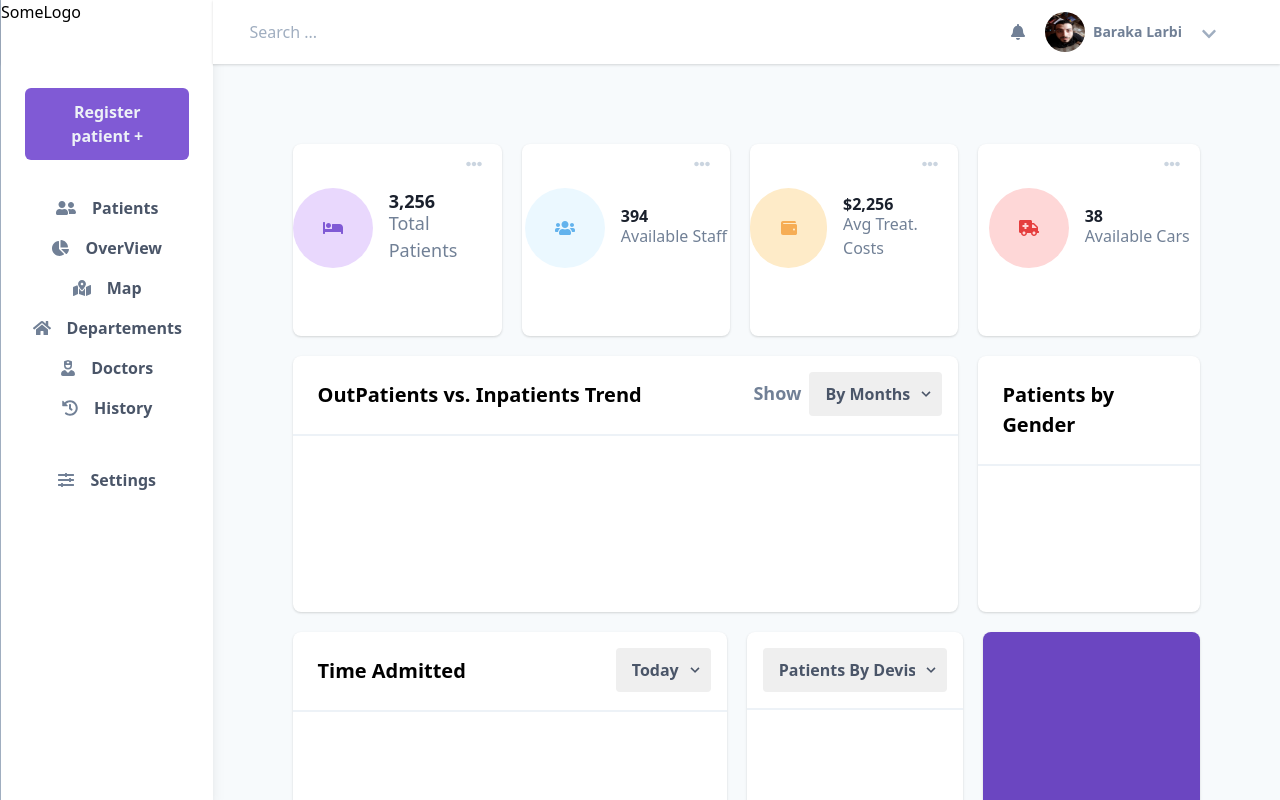
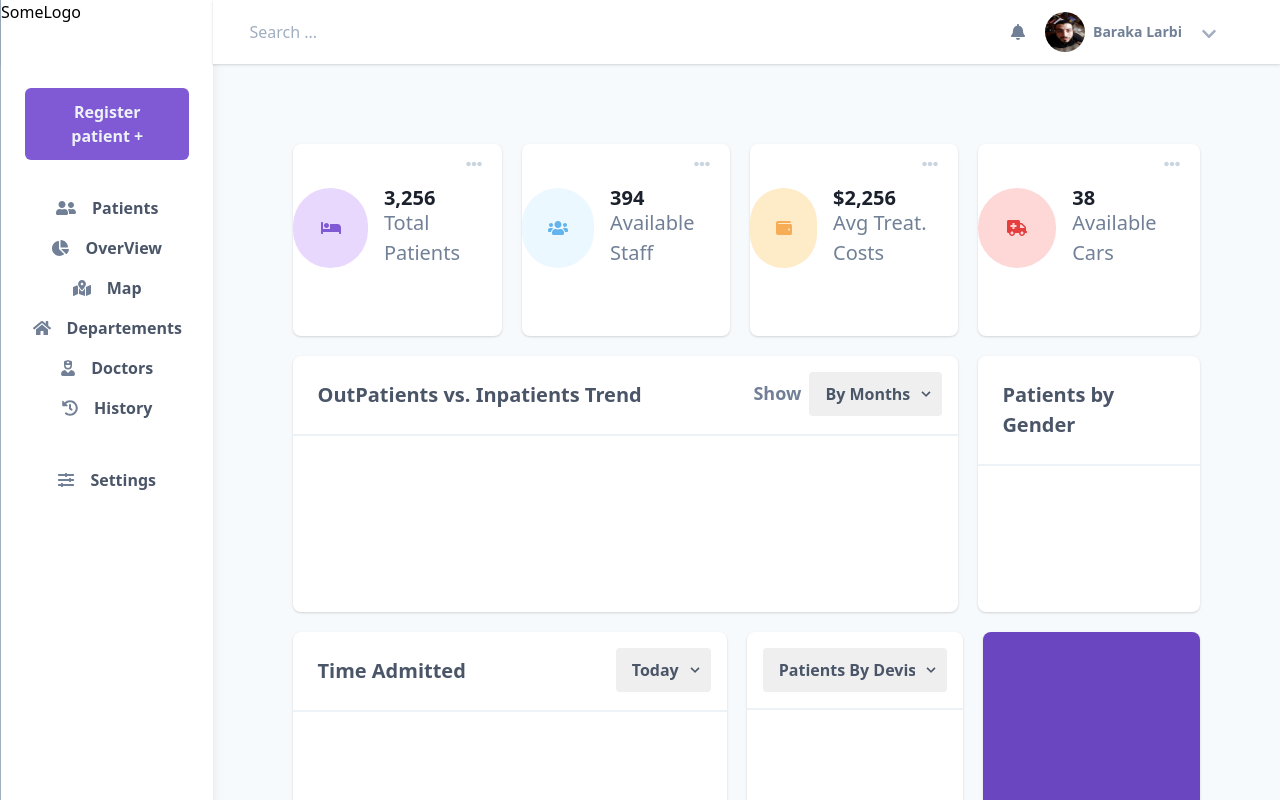
Before and after one commit to larbibaraka/health-app-dashboard, a React (Create React App) app: page / in a window 1280 px wide. Shown: the top 800 px of the page. Built offline with nearby package versions, Linux system fonts and the light colour scheme.

Commit message:
fix size of text

```diff
--- a/src/components/ResumeArea.jsx
+++ b/src/components/ResumeArea.jsx
@@ -23,8 +23,8 @@ export function ResumeArea() {
                 <FontAwesomeIcon icon={faBed} />
               </span>
               <div className="text-base">
-                <p className="text-gray-900 leading-none font-bold text-lg">3,256</p>
-                <p className="text-gray-600 text-lg">Total Patients</p>
+                <p className="text-gray-900 leading-none font-bold text-xl">3,256</p>
+                <p className="text-gray-600 text-xl">Total Patients</p>
               </div>
             </div>
           </div>
@@ -41,8 +41,8 @@ export function ResumeArea() {
                 <FontAwesomeIcon icon={faUsers} />
               </span>
               <div className="text-base">
-                <p className="text-gray-900 leading-none font-bold">394</p>
-                <p className="text-gray-600">Available Staff</p>
+                <p className="text-gray-900 leading-none font-bold text-xl">394</p>
+                <p className="text-gray-600 text-xl">Available Staff</p>
               </div>
             </div>
           </div>
@@ -59,8 +59,8 @@ export function ResumeArea() {
                 <FontAwesomeIcon icon={faWallet} />
               </span>
               <div className="text-base">
-                <p className="text-gray-900 leading-none font-bold">$2,256</p>
-                <p className="text-gray-600">Avg Treat. Costs</p>
+                <p className="text-gray-900 leading-none font-bold text-xl">$2,256</p>
+                <p className="text-gray-600 text-xl">Avg Treat. Costs</p>
               </div>
             </div>
           </div>
@@ -78,8 +78,8 @@ export function ResumeArea() {
               <FontAwesomeIcon icon={faAmbulance} />
             </span>
             <div className="text-base">
-              <p className="text-gray-900 leading-none font-bold">38</p>
-              <p className="text-gray-600">Available Cars</p>
+              <p className="text-gray-900 leading-none font-bold text-xl">38</p>
+              <p className="text-gray-600 text-xl">Available Cars</p>
             </div>
           </div>
         </div>
--- a/src/components/StatsAreaOne.jsx
+++ b/src/components/StatsAreaOne.jsx
@@ -6,7 +6,7 @@ export function StatsAreaOne() {
       <div className="w-3/4 h-64 bg-white  rounded-lg mr-5 shadow">
         <div className="card-title flex flex-row justify-between  border-b-2 border-gray-200 p-2">
           <div className="m-4">
-            <h3 className="text-xl font-bold ">
+            <h3 className="text-xl font-bold text-gray-700">
               OutPatients vs. Inpatients Trend
             </h3>
           </div>
@@ -39,7 +39,7 @@ export function StatsAreaOne() {
       <div className="w-1/4 h-64 bg-white  rounded-lg shadow">
       <div className="card-title flex flex-row justify-center  border-b-2 border-gray-200 p-2">
           <div className="m-4">
-            <h3 className="text-xl font-bold ">
+            <h3 className="text-xl font-bold text-gray-700">
              Patients by Gender
             </h3>
           </div>
--- a/src/components/StatsAreaTwo.jsx
+++ b/src/components/StatsAreaTwo.jsx
@@ -6,7 +6,7 @@ export function StatsAreaTwo() {
       <div className="w-2/4 h-64 shadow bg-white  rounded-lg mr-5">
         <div className="card-title flex flex-row justify-between  border-b-2 border-gray-200 p-2">
           <div className="m-4">
-            <h3 className="text-xl font-bold ">Time Admitted</h3>
+            <h3 className="text-xl font-bold text-gray-700 ">Time Admitted</h3>
           </div>
           <div className="m-2 flex flex-row">
             <div className="w-full ">
```
